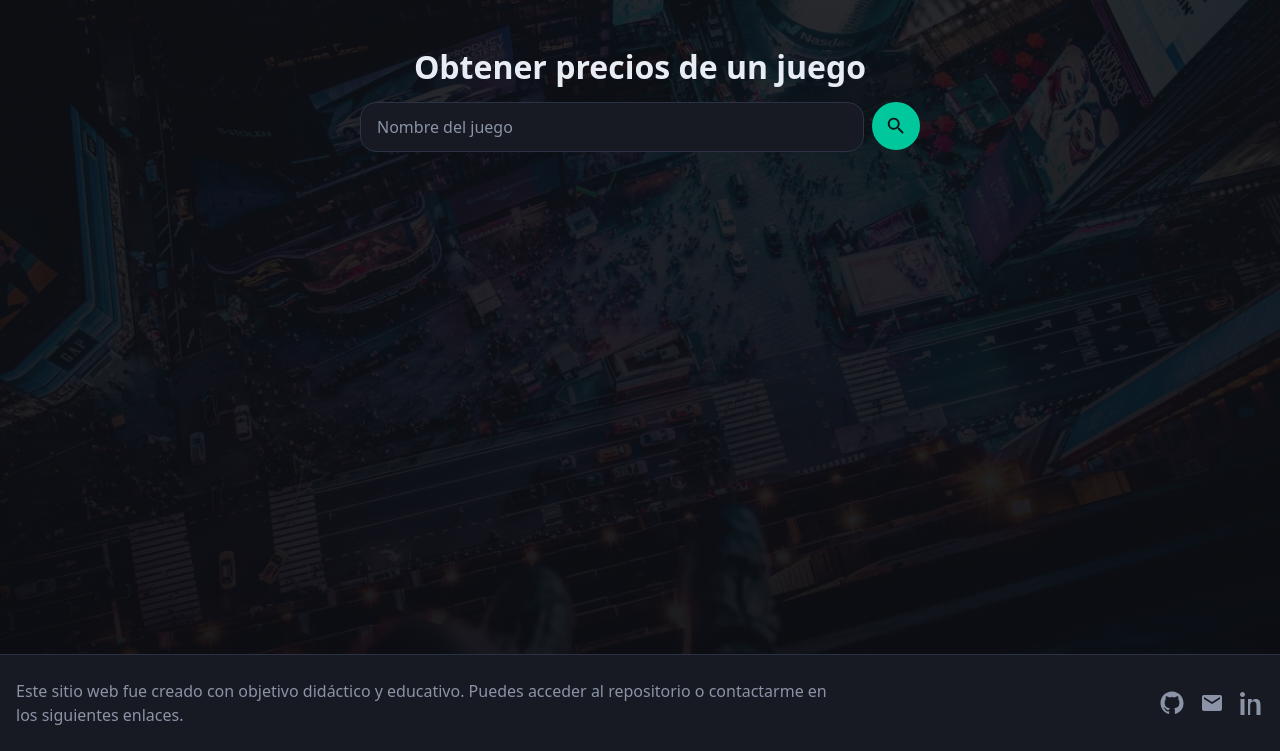
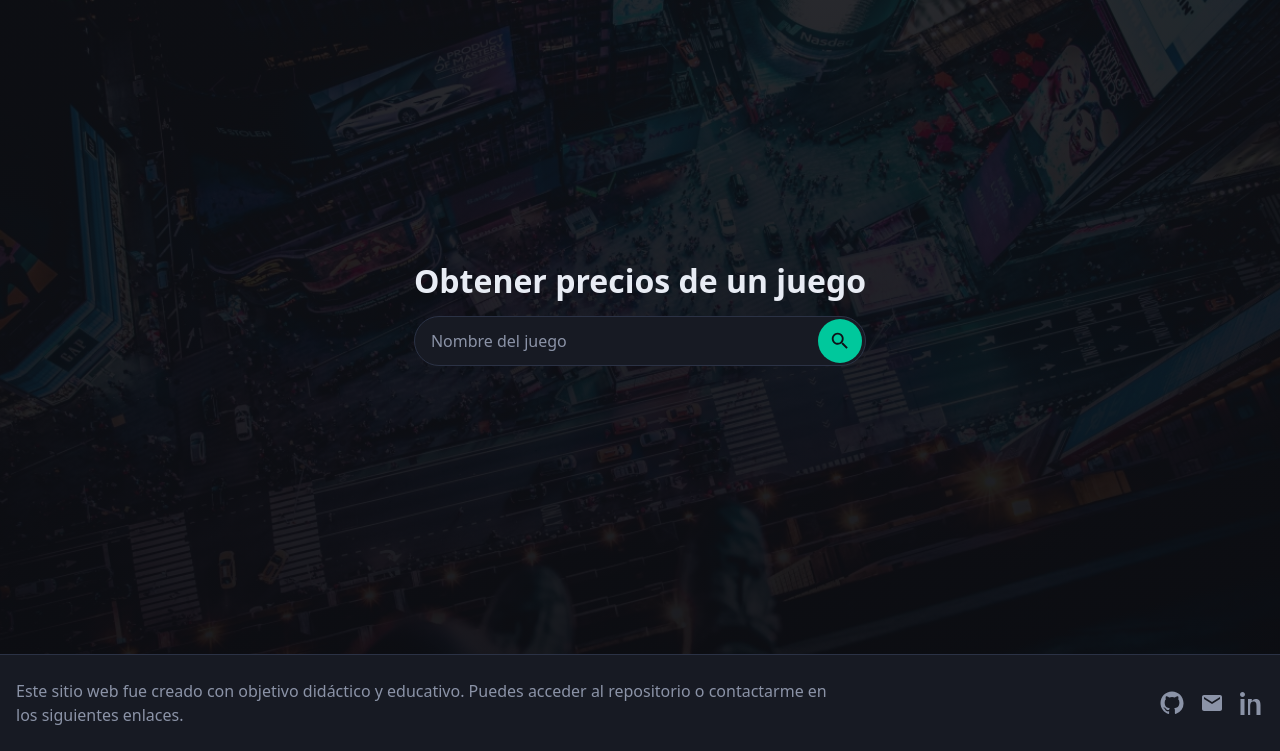
Before and after one commit to Axforzi/gameScraper, a Flask app: page / in a window 1280 px wide. Shown: the part 49-800 px from the top of the page. Run offline with Flask 3, Linux system fonts and the light colour scheme; some libraries are stand-ins or nearby versions.

Commit message:
fix(ui): center search bar and cap offers at 9 items
Overlay the submit button inside the input so the visible field is
truly centered in the home hero. Drop the offers slice from 10 to 9 in
all three spiders so the desktop 3-column grid renders full rows with
no orphan single-element row.

```diff
--- a/src/static/css/app.css
+++ b/src/static/css/app.css
@@ -9,11 +9,16 @@ body {
 }
 
 main {
+    display: flex;
+    flex-direction: column;
     width: 100%;
     max-width: 1200px;
     margin: 0 auto;
     padding: var(--space-lg) var(--space-md);
     flex: 1;
+    align-items: center;
+    justify-content: center;
+    padding-bottom: 50px;
 }
 
 .search-area {
@@ -23,6 +28,7 @@ main {
 
 .offers-shell {
     display: grid;
+    padding-top: 15px;
     gap: var(--space-lg);
 }
 
@@ -113,19 +119,18 @@ main {
 
 /* ---------- Search form ---------- */
 .search-form {
-    display: flex;
-    gap: var(--space-sm);
+    position: relative;
     width: 100%;
     max-width: 560px;
     margin: var(--space-md) auto 0;
 }
 
 .search-form input {
-    flex: 1;
-    min-width: 0;
-    padding: 12px var(--space-md);
+    display: block;
+    width: 100%;
+    padding: 12px 60px 12px var(--space-md);
     border: 1px solid var(--color-border);
-    border-radius: var(--radius-lg);
+    border-radius: 30px;
     background: var(--color-surface-1);
     color: var(--color-text);
     font: inherit;
@@ -136,12 +141,15 @@ main {
 }
 
 #search-submit {
+    position: absolute;
+    top: 50%;
+    right: 4px;
+    transform: translateY(-50%);
     display: inline-flex;
     align-items: center;
     justify-content: center;
-    width: 48px;
-    height: 48px;
-    flex: none;
+    width: 44px;
+    height: 44px;
     border: none;
     border-radius: 50%;
     background: var(--color-accent);
@@ -162,6 +170,7 @@ main {
 .store-section {
     display: flex;
     flex-direction: column;
+    min-height: 190px;
     gap: var(--space-sm);
     min-width: 0;
     padding: var(--space-md);
@@ -213,6 +222,7 @@ main {
     gap: var(--space-md);
     grid-template-columns: 1fr;
     min-width: 0;
+    position: relative;
 }
 
 /* ---------- Cards ---------- */
@@ -328,6 +338,10 @@ main {
 /* ---------- Skeleton / states ---------- */
 .skeleton {
     height: 120px;
+    width: 100%;
+    position: absolute;
+    top: 0;
+    left: 0;
     border-radius: var(--radius-md);
     background: linear-gradient(
         90deg,
--- a/steamScrape/spiders/offers_egs.py
+++ b/steamScrape/spiders/offers_egs.py
@@ -34,7 +34,7 @@ class OffersEgsSpider(scrapy.Spider):
         elements = data["data"]["Catalog"]["searchStore"]["elements"]
 
         games = []
-        for element in elements[:10]:
+        for element in elements[:9]:
             game = Juego()
             try:
                 game["nombre"] = element["title"]
--- a/steamScrape/spiders/offers_gog.py
+++ b/steamScrape/spiders/offers_gog.py
@@ -34,7 +34,7 @@ class OffersGogSpider(scrapy.Spider):
         data = json.loads(response.body)["products"]
 
         games = []
-        for product in data[:10]:
+        for product in data[:9]:
             game = Juego()
             try:
                 game["nombre"] = product["title"]
--- a/steamScrape/spiders/offers_steam.py
+++ b/steamScrape/spiders/offers_steam.py
@@ -48,7 +48,7 @@ class OffersSteamSpider(scrapy.Spider):
             )
 
     def parse(self, response):
-        content = response.xpath("//div[@class='search_results']//a[@data-gpnav='item']")[0:10]
+        content = response.xpath("//div[@class='search_results']//a[@data-gpnav='item']")[0:9]
 
         for element in content:
             game = Juego()
```
Also changed, not shown: tests/test_spiders.py (+2 -2 lines).
